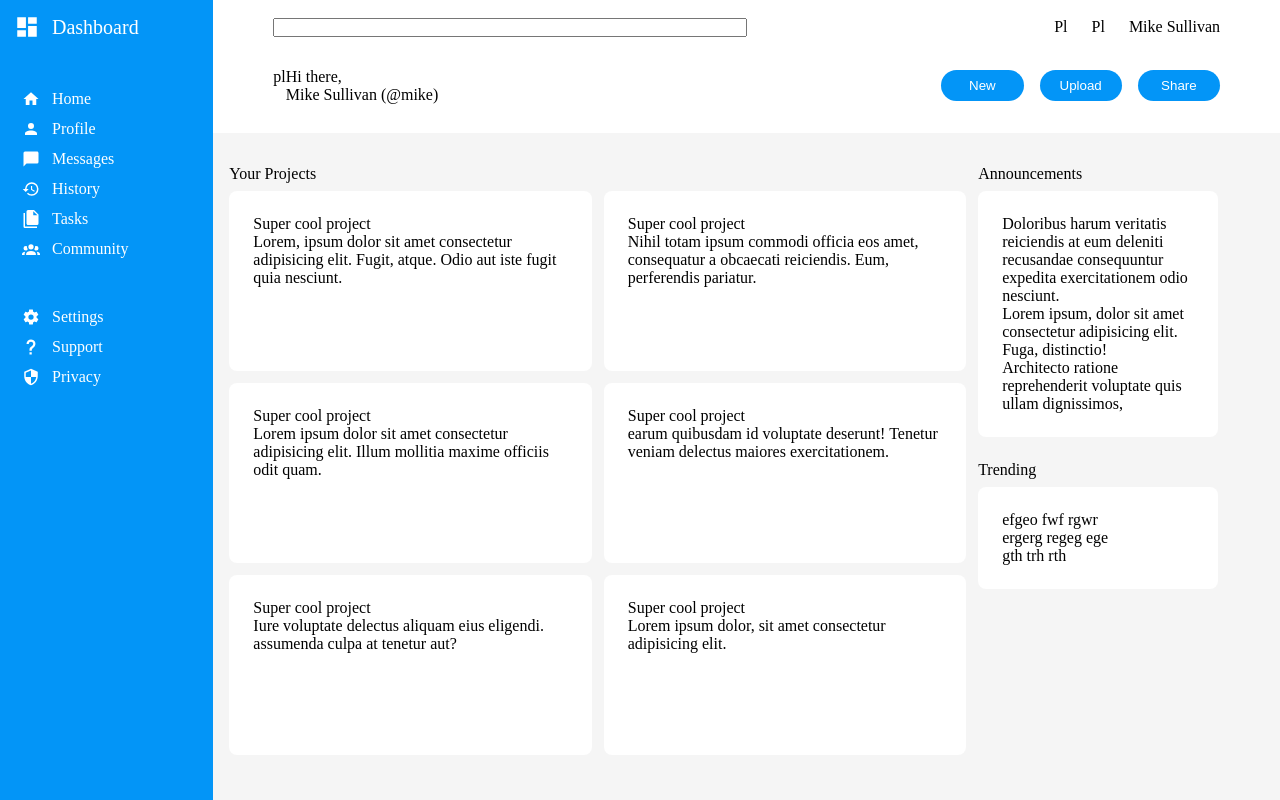
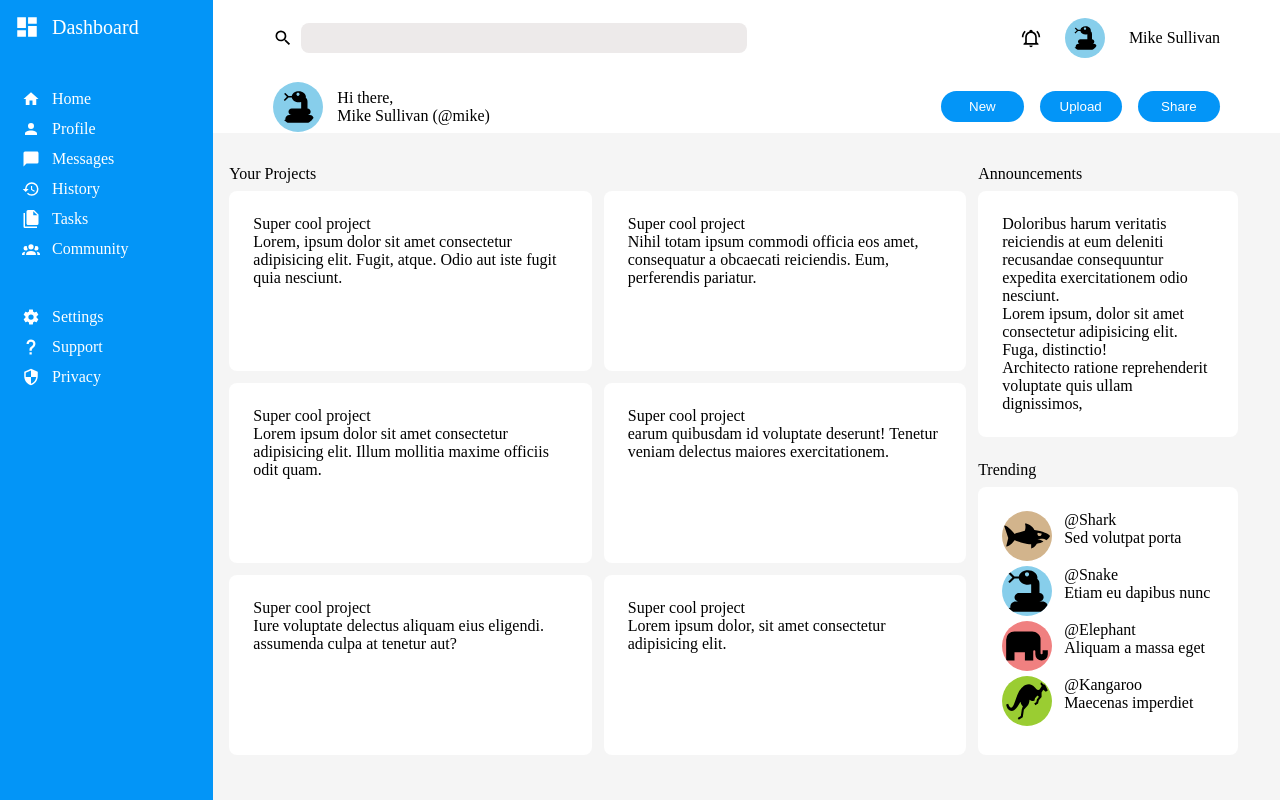
Before and after one commit to mike-344/admin-dashboard, a plain HTML site: page index.html in a window 1280 px wide. Drawn offline with Linux system fonts and the light colour scheme.

Commit message:
Add logos to content section

```diff
--- a/index.html
+++ b/index.html
@@ -58,14 +58,13 @@
         </div>
         <div class = "header">
             <div class="top-head-wrap">
-                <input type="search">
+                <div class="search-bar">
+                    <img src="img/magnify.svg" alt="Magnifying glass icon">
+                    <input type="search">
+                </div>
                 <div class="user-account">
-                    <a href="">
-                        Pl
-                    </a>
-                    <a href="">
-                        Pl
-                    </a>
+                  <img src="img/bell-ring-outline.svg" alt="Bell ring icon" class="bell-logo">
+                    <img src="img/snake.svg" alt="Snake icon" class = "snake-logo">
                     <a href="">
                         Mike Sullivan
                     </a>
@@ -73,7 +72,7 @@
             </div>
             <div class = "bot-head-wrap">
                 <div class = "logo-greeting">
-                    <a href="">pl</a>
+                    <img src="img/snake.svg" alt="Snake icon" class="snake-logo">
                     <div class="greeting">
                         <p>Hi there,</p>
                         <p>Mike Sullivan (@mike)</p>
@@ -145,9 +144,36 @@
                     <div class="trending">
                         <div class = "content-head">Trending</div>
                         <div class="trend-cards">
-                            <div>efgeo fwf  rgwr</div>
-                            <div>ergerg regeg ege</div>
-                            <div>gth trh rth</div>
+                            <div>
+                                <img src="img/shark.svg" alt="Shark icon" class="shark">
+                                <div>
+                                    <div>@Shark</div>
+                                    <div>Sed volutpat porta</div>
+                                </div>
+                            </div>
+                            <div>
+                                <img src="img/snake.svg" alt="Snake icon" class="snake">
+                                <div>
+                                    <div>@Snake</div>
+                                    <div>Etiam eu dapibus nunc</div>
+                                </div>
+                            </div>
+                            <div>
+                                <img src="img/elephant.svg" alt="Elephant icon" class="elephant">
+                                <div>
+                                    <div>@Elephant</div>
+                                    <div>Aliquam a massa eget</div>
+                                </div>
+                            </div>
+                            <div>
+                            <img src="img/kangaroo.svg" alt="Kangaroo icon" class="kangaroo">
+
+                                <div>
+                                    <div>@Kangaroo</div>
+                                    <div>Maecenas imperdiet</div>
+
+                                </div>
+                            </div>
                         </div>
                     </div>
                 </div>
--- a/styles/style.css
+++ b/styles/style.css
@@ -64,6 +64,7 @@ a{
     display: grid;
     grid-template-columns: repeat(3, max-content);
     gap: 24px;
+    align-items: center;
 
 }
 
@@ -74,6 +75,8 @@ a{
 .logo-greeting{
     display: grid;
     grid-template-columns: repeat(2, max-content);
+    align-items: center;
+    gap: 14px;
 }
 
 .bot-head-wrap{
@@ -118,12 +121,14 @@ a{
 
 .announcement-cards, .trend-cards{
     background-color: white;
-    width: 240px;
+    width: 260px;
     height: fit-content;
     padding: 24px;
     border-radius: 8px;
 
 }
+
+
 .content-right{
     display: flex;
     flex-direction: column;
@@ -161,3 +166,67 @@ a{
 .side-dash{
     align-items: center;
 }
+
+.search-bar img{
+    width: 20px;
+    height: auto;
+    align-self: center;
+}
+.search-bar{
+    display: grid;
+    grid-template-columns: max-content 2fr;
+    gap: 8px;
+    align-items: center;
+}
+input{
+    border-radius: 8px;
+    padding: 6px 8px;
+    border: none;
+    background-color: rgb(237, 234, 234);
+    height: 30px;
+}
+
+.bell-logo{
+    width: 20px;
+    height: auto;
+}
+
+.snake-logo{
+    background-color:skyblue;
+    width: 40px;
+    height: auto;
+    border-radius: 30px;
+
+    padding: 6px;
+}
+
+.logo-greeting .snake-logo{
+    width: 50px;
+}
+
+.trend-cards > div{
+    display: flex;
+    gap: 12px;
+    margin-bottom: 5px;
+}
+
+.trend-cards img{
+    width: 50px;
+    height: auto;
+    border-radius: 30px;
+}
+
+.shark{
+background-color: tan;
+}
+
+.snake{
+background-color: skyblue;
+}
+
+.elephant{
+background-color: lightcoral;
+}
+.kangaroo{
+background-color: yellowgreen;
+}
```
